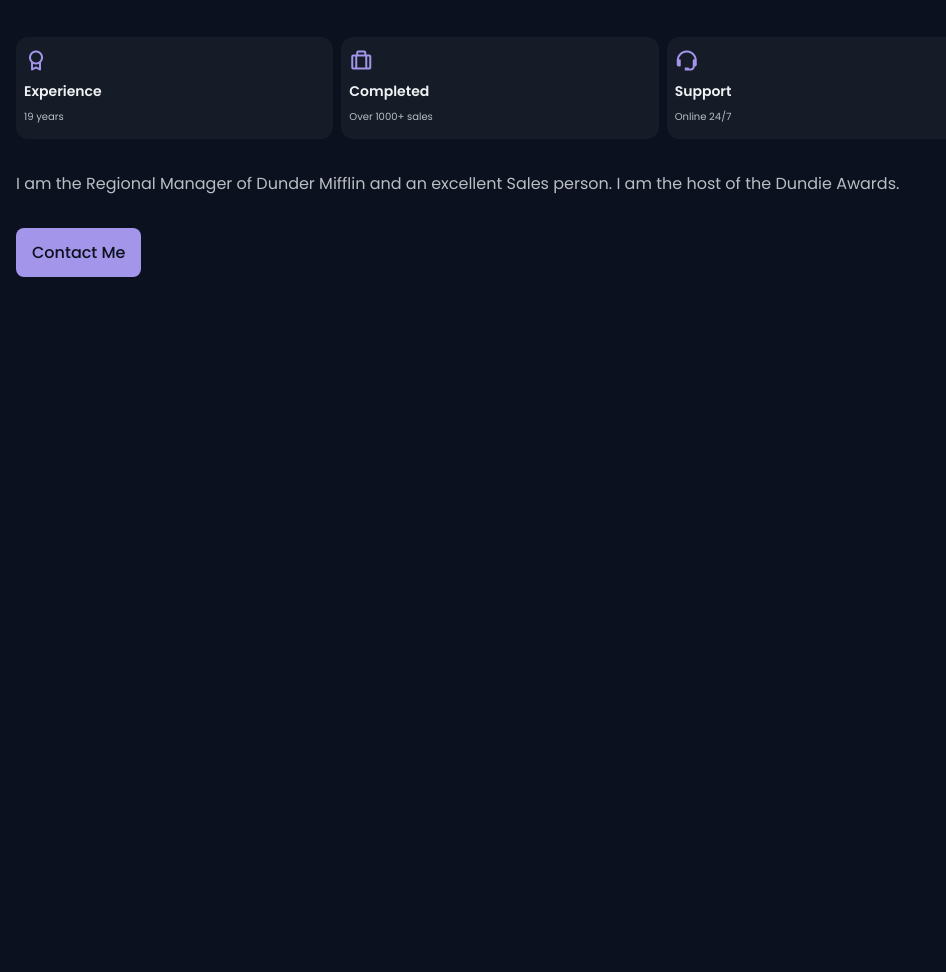
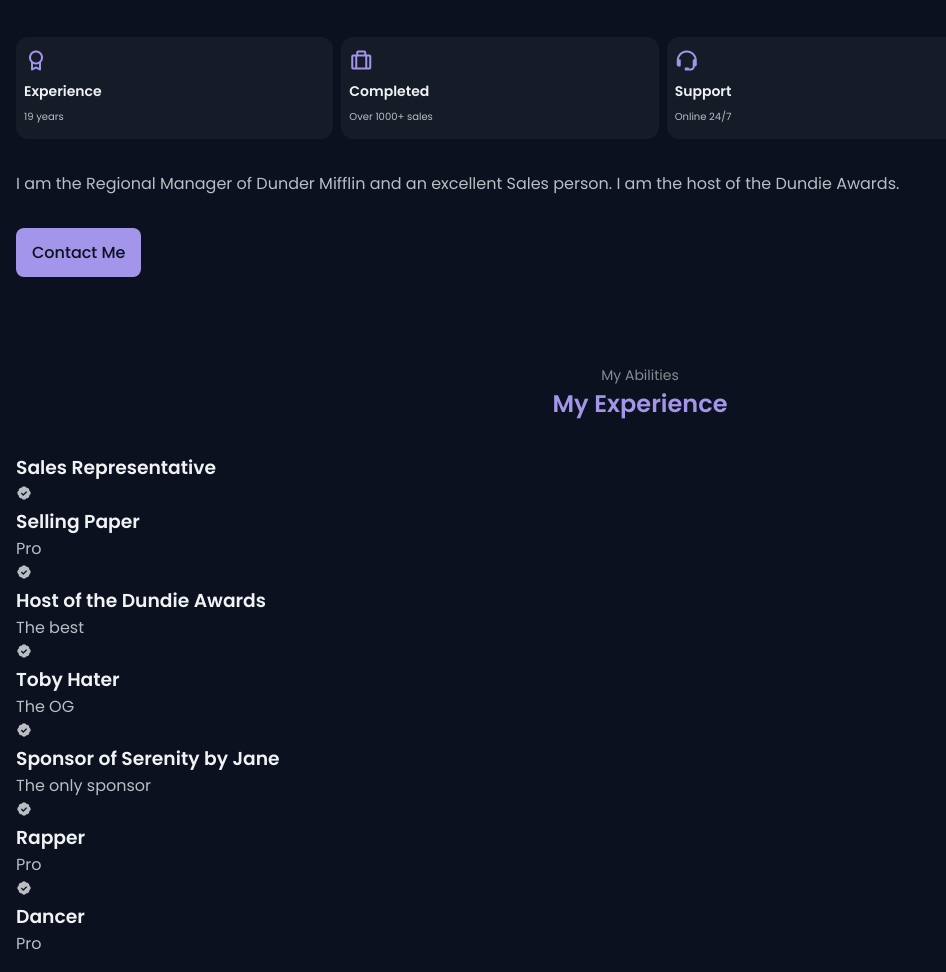
Before and after one commit to hemanjalireddy/Portfolio_Website_Template, a plain HTML site: page index.html in a window 1280 px wide. Shown: the part 949-1921 px from the top of the page, without its empty margins (0-946 px from the left). Before the commit the page ends 1242 px from the top, so only its background shows below. Drawn offline with nearby package versions, Linux system fonts and the light colour scheme.

Commit message:
add basic content in skills section

```diff
--- a/index.html
+++ b/index.html
@@ -153,6 +153,80 @@
         </div>
         </section>
 
+        <!--======================= CHANGE BACKGROUND HEADER=====================-->
+        <!--======================== SKILLS SECTIONS ==============================-->
+
+        <section class="skills section">
+            <span class="section__subtitle">My Abilities</span>
+            <h2 class="section__title">My Experience</h2>
+            <div class="skills__container container grid">
+                <div class="skills__content">
+                    <h3 class="skills__title">Sales Representative</h3>
+                    <div class="skills__box">
+                        <div class="skills__group">
+                            <div class="skills__data">
+                                <i class='bx bxs-badge-check'></i>
+                                <div>
+                                    <h3 class="skill__name">Selling Paper</h3>
+                                    <span class="skill__level">Pro</span>
+
+                                </div>
+                            </div>
+
+                            <div class="skills__data">
+                                <i class='bx bxs-badge-check'></i>
+                                <div>
+                                    <h3 class="skill__name">Host of the Dundie Awards</h3>
+                                    <span class="skill__level">The best</span>
+
+                                </div>
+                            </div>
+
+                            <div class="skills__data">
+                                <i class='bx bxs-badge-check'></i>
+                                <div>
+                                    <h3 class="skill__name">Toby Hater</h3>
+                                    <span class="skill__level">The OG</span>
+
+                                </div>
+                            </div>
+
+                        </div>
+
+                        <div class="skills__group">
+                            <div class="skills__data">
+                                <i class='bx bxs-badge-check'></i>
+                                <div>
+                                    <h3 class="skill__name">Sponsor of Serenity by Jane</h3>
+                                    <span class="skill__level">The only sponsor</span>
+
+                                </div>
+                            </div>
+
+                            <div class="skills__data">
+                                <i class='bx bxs-badge-check'></i>
+                                <div>
+                                    <h3 class="skill__name">Rapper</h3>
+                                    <span class="skill__level">Pro</span>
+
+                                </div>
+                            </div>
+
+                            <div class="skills__data">
+                                <i class='bx bxs-badge-check'></i>
+                                <div>
+                                    <h3 class="skill__name">Dancer</h3>
+                                    <span class="skill__level">Pro</span>
+
+                                </div>
+                            </div>
+
+                        </div>
+                    </div>
+                </div>
+            </div>
+        </section>
+
     </main>
-
+    <script src="Assets\main.js"></script>
 </body>
```
